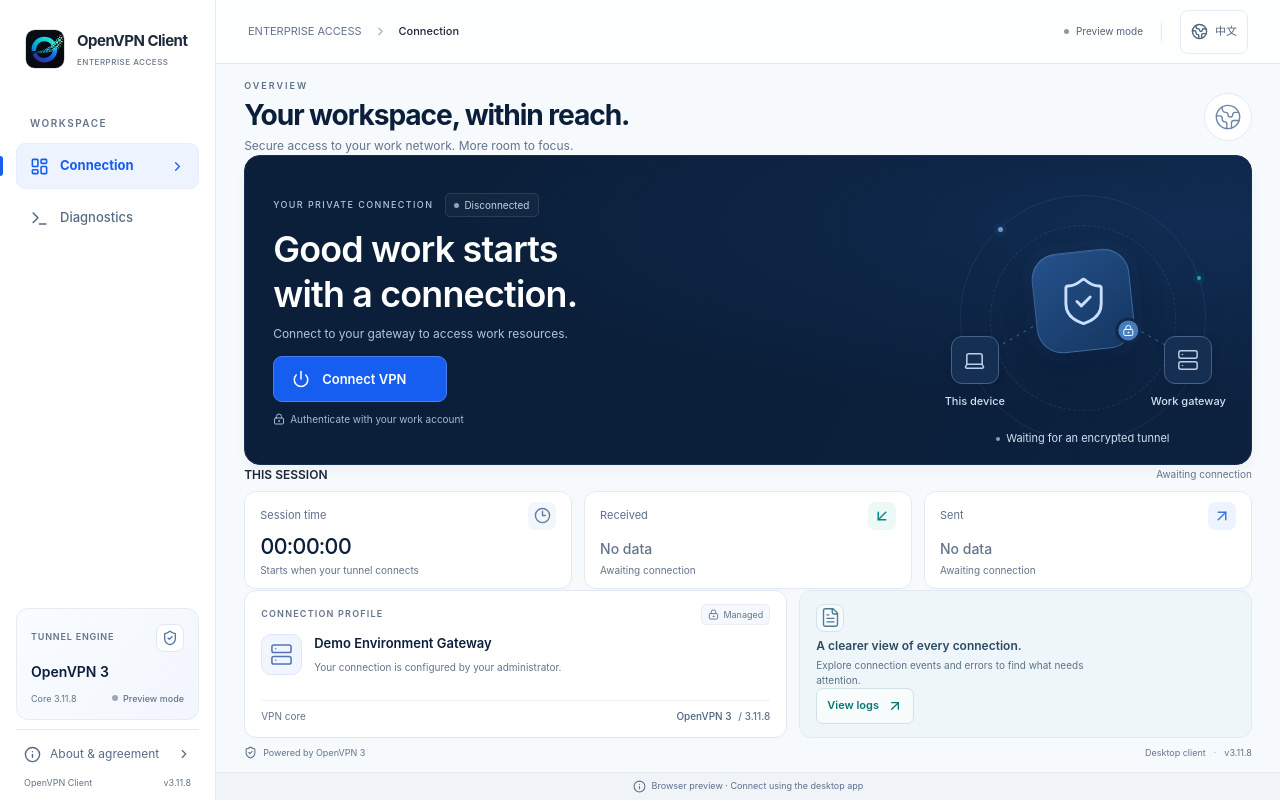
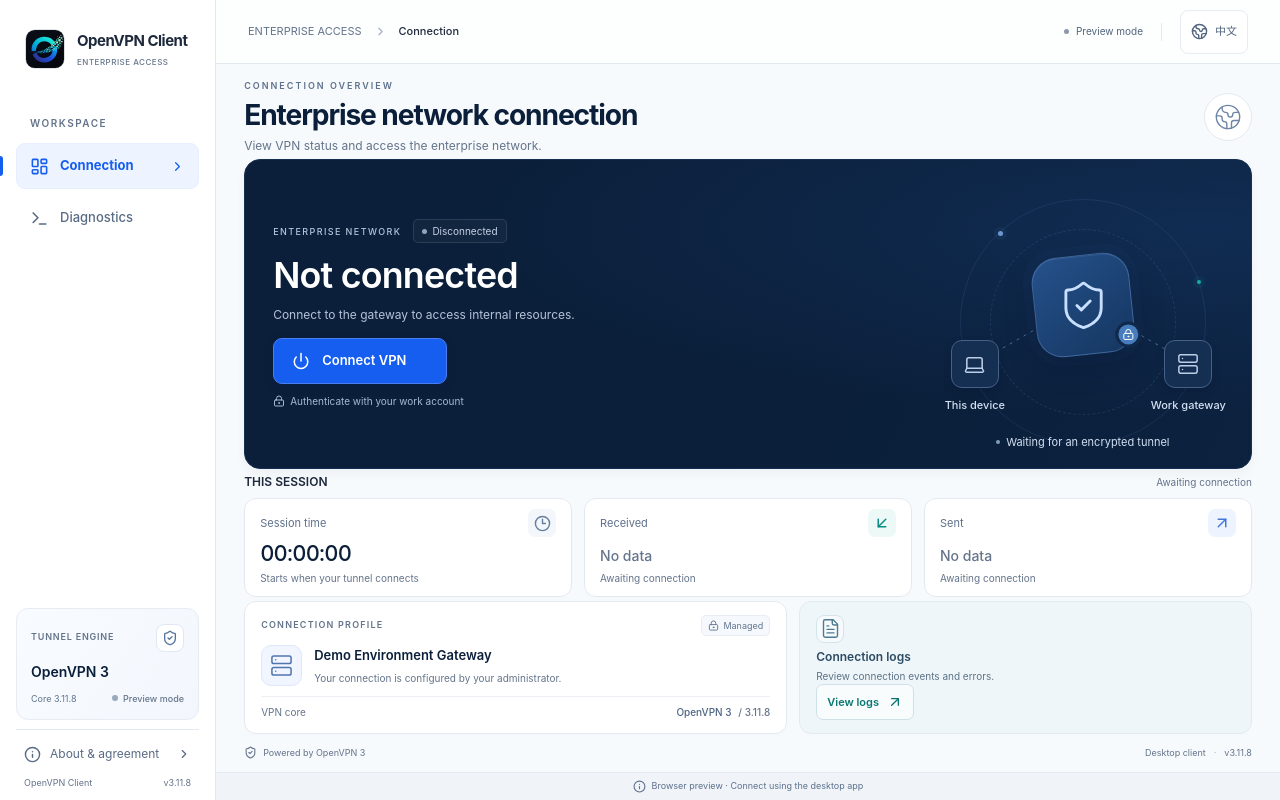
Before and after one commit to yuhongwei380/TunnelLink, a React (Vite) app: page / in a window 1280 px wide. Built offline with nearby package versions, Linux system fonts and the light colour scheme; a web font is replaced by a local one.

Commit message:
refactor: simplify internal tool copy

```diff
--- a/config/ui-copy.json
+++ b/config/ui-copy.json
@@ -1,35 +1,35 @@
 {
   "zh": {
     "overview": {
-      "eyebrow": "OVERVIEW",
-      "title": "你的工作空间，随时连接。",
-      "description": "从这里安全接入企业网络，专注于重要的事。"
+      "eyebrow": "连接概览",
+      "title": "企业网络连接",
+      "description": "查看 VPN 连接状态并访问企业网络。"
     },
     "connection": {
-      "label": "企业专属连接",
-      "disconnectedTitle": "让工作，\n安全连接。",
+      "label": "企业网络连接",
+      "disconnectedTitle": "未连接",
       "disconnectedDescription": "连接企业网关，访问内部资源。",
-      "connectingTitle": "正在连接\n你的工作空间。",
+      "connectingTitle": "正在连接",
       "connectingDescription": "正在认证并建立加密隧道，请稍候。",
-      "connectedTitle": "已连接，\n安心开始工作。",
+      "connectedTitle": "已连接",
       "connectedDescription": "VPN 隧道已建立，可以访问企业网络。",
       "authenticationHint": "使用企业账号验证身份"
     }
   },
   "en": {
     "overview": {
-      "eyebrow": "OVERVIEW",
-      "title": "Your workspace, within reach.",
-      "description": "Secure access to your work network. More room to focus."
+      "eyebrow": "CONNECTION OVERVIEW",
+      "title": "Enterprise network connection",
+      "description": "View VPN status and access the enterprise network."
     },
     "connection": {
-      "label": "YOUR PRIVATE CONNECTION",
-      "disconnectedTitle": "Good work starts\nwith a connection.",
-      "disconnectedDescription": "Connect to your gateway to access work resources.",
-      "connectingTitle": "Bringing your\nworkspace closer.",
+      "label": "ENTERPRISE NETWORK",
+      "disconnectedTitle": "Not connected",
+      "disconnectedDescription": "Connect to the gateway to access internal resources.",
+      "connectingTitle": "Connecting",
       "connectingDescription": "Authenticating and setting up your encrypted tunnel.",
-      "connectedTitle": "Connected.\nMake yourself at work.",
-      "connectedDescription": "Your VPN tunnel is active. Your work network awaits.",
+      "connectedTitle": "Connected",
+      "connectedDescription": "The VPN tunnel is active and enterprise resources are available.",
       "authenticationHint": "Authenticate with your work account"
     }
   }
--- a/src/messages.ts
+++ b/src/messages.ts
@@ -98,8 +98,8 @@
     gatewayDesc: '连接配置由管理员统一提供。',
     profile: '连接配置',
     protocol: '连接内核',
-    supportTitle: '每一次连接，都有迹可循。',
-    supportDesc: '查看连接事件与错误信息，快速定位问题。',
+    supportTitle: '连接日志',
+    supportDesc: '查看连接事件与错误信息。',
     localClient: '桌面客户端',
     preview: '预览模式',
     allEvents: '全部事件',
@@ -227,8 +227,8 @@
     gatewayDesc: 'Your connection is configured by your administrator.',
     profile: 'CONNECTION PROFILE',
     protocol: 'VPN core',
-    supportTitle: 'A clearer view of every connection.',
-    supportDesc: 'Explore connection events and errors to find what needs attention.',
+    supportTitle: 'Connection logs',
+    supportDesc: 'Review connection events and errors.',
     localClient: 'Desktop client',
     preview: 'Preview mode',
     allEvents: 'All events',
```
